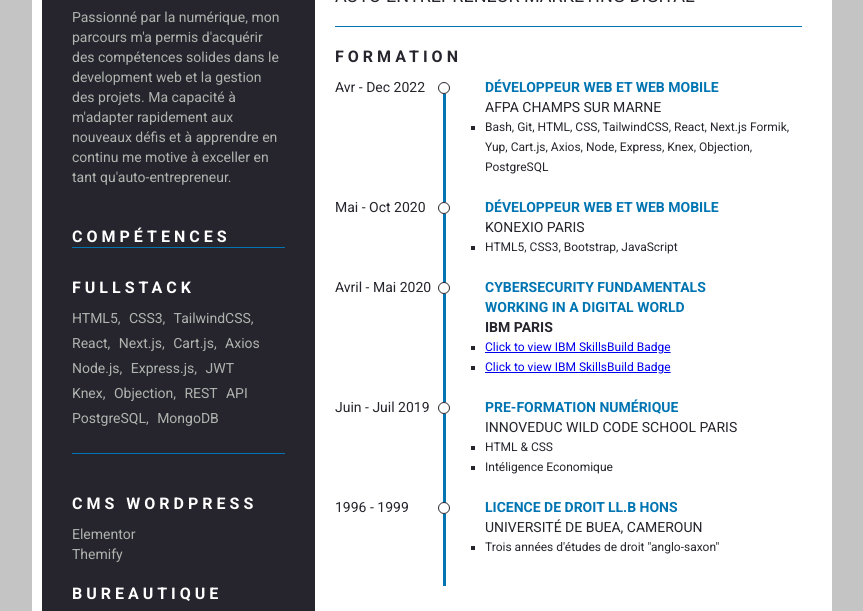
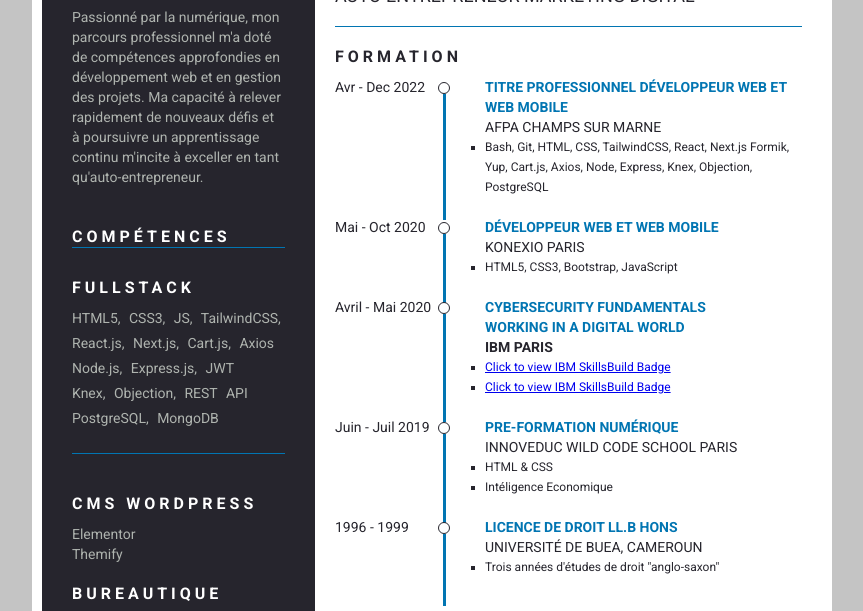
Before and after one commit to SAMMBENDE/Fullstack-Dev-Bilingue, a plain HTML site: page index.html in a window 1280 px wide. Shown: the part 144-755 px from the top of the page, without its empty margins (208-1071 px from the left). Drawn offline with Linux system fonts and the light colour scheme.

Commit message:
diploma & profile change

```diff
--- a/index.html
+++ b/index.html
@@ -22,10 +22,10 @@
           <div class="resume_item resume_profile">
             <div class="resume_titlecomp">Profil</div>
             <div class="resume_info">
-              Passionné par la numérique, mon parcours m'a permis d'acquérir
-              des compétences solides dans le development web et la gestion
-              des projets. Ma capacité à m'adapter rapidement aux nouveaux
-              défis et à apprendre en continu me motive à exceller en tant
+              Passionné par la numérique, mon parcours professionnel m'a doté de
+              compétences approfondies en développement web et en gestion
+              des projets. Ma capacité à relever rapidement de nouveaux défis
+              et à poursuivre un apprentissage continu m'incite à exceller en tant
               qu'auto-entrepreneur.
             </div><br>
 
@@ -35,10 +35,10 @@
             <div class="resume_title">Fullstack</div>
             <div class="resume_info">
               <div class="skills_list">
-                <div class="skills_left">HTML5, CSS3, TailwindCSS,</div>
+                <div class="skills_left">HTML5, CSS3, JS, TailwindCSS,</div>
               </div>
               <div class="skills_list">
-                <div class="skills_left">React, Next.js, Cart.js, Axios</div>
+                <div class="skills_left">React.js, Next.js, Cart.js, Axios</div>
 
               </div>
 
@@ -128,7 +128,7 @@
             <div class="resume_data">
               <div class="year">Avr - Dec 2022</div>
               <div class="content">
-                <p class="blue"><b>DÉVELOPPEUR WEB ET WEB MOBILE</b></p>
+                <p class="blue"><b>TITRE PROFESSIONNEL DÉVELOPPEUR WEB ET WEB MOBILE</b></p>
                 <p>AFPA CHAMPS SUR MARNE</p>
                 <ul class="details">
                   <li>
```
